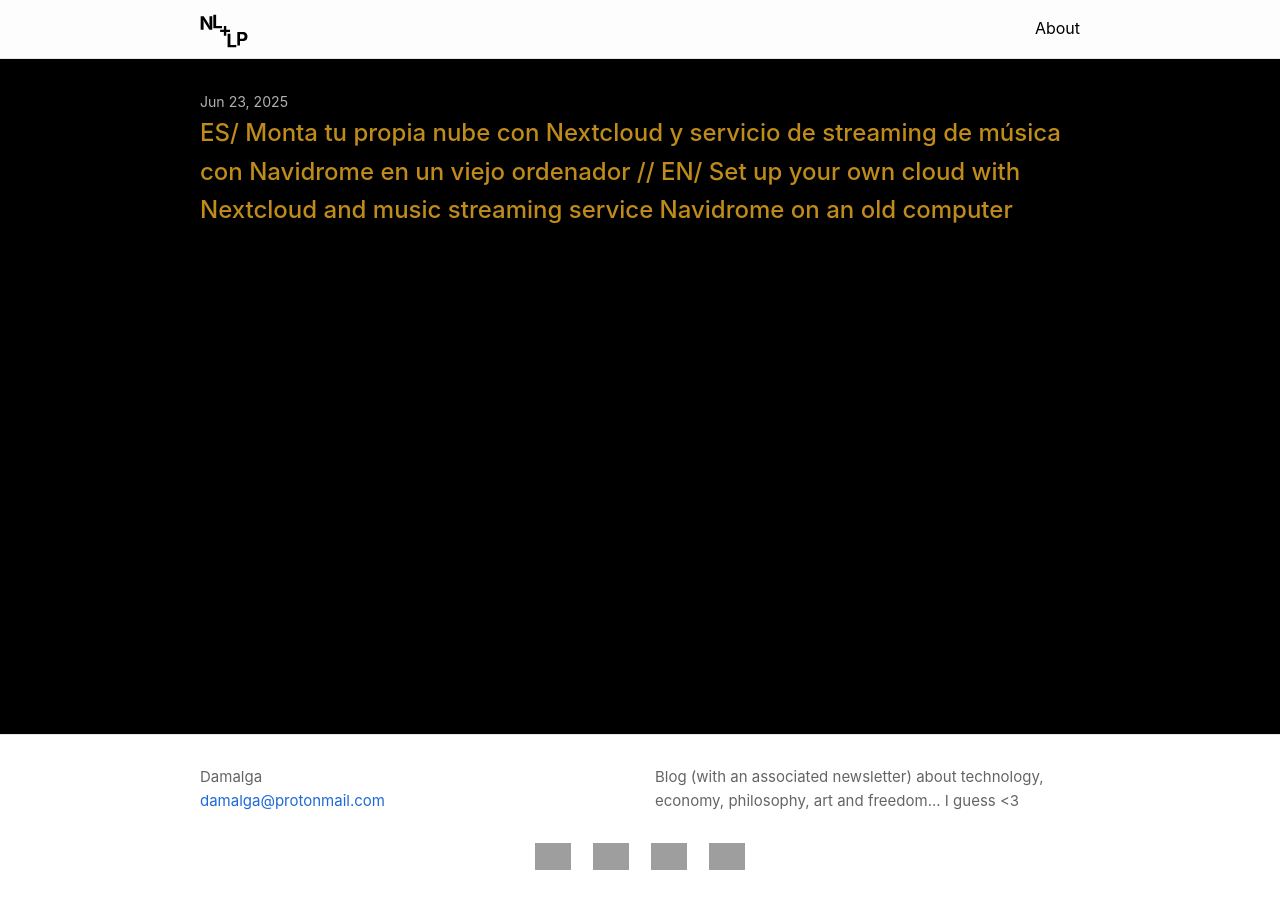
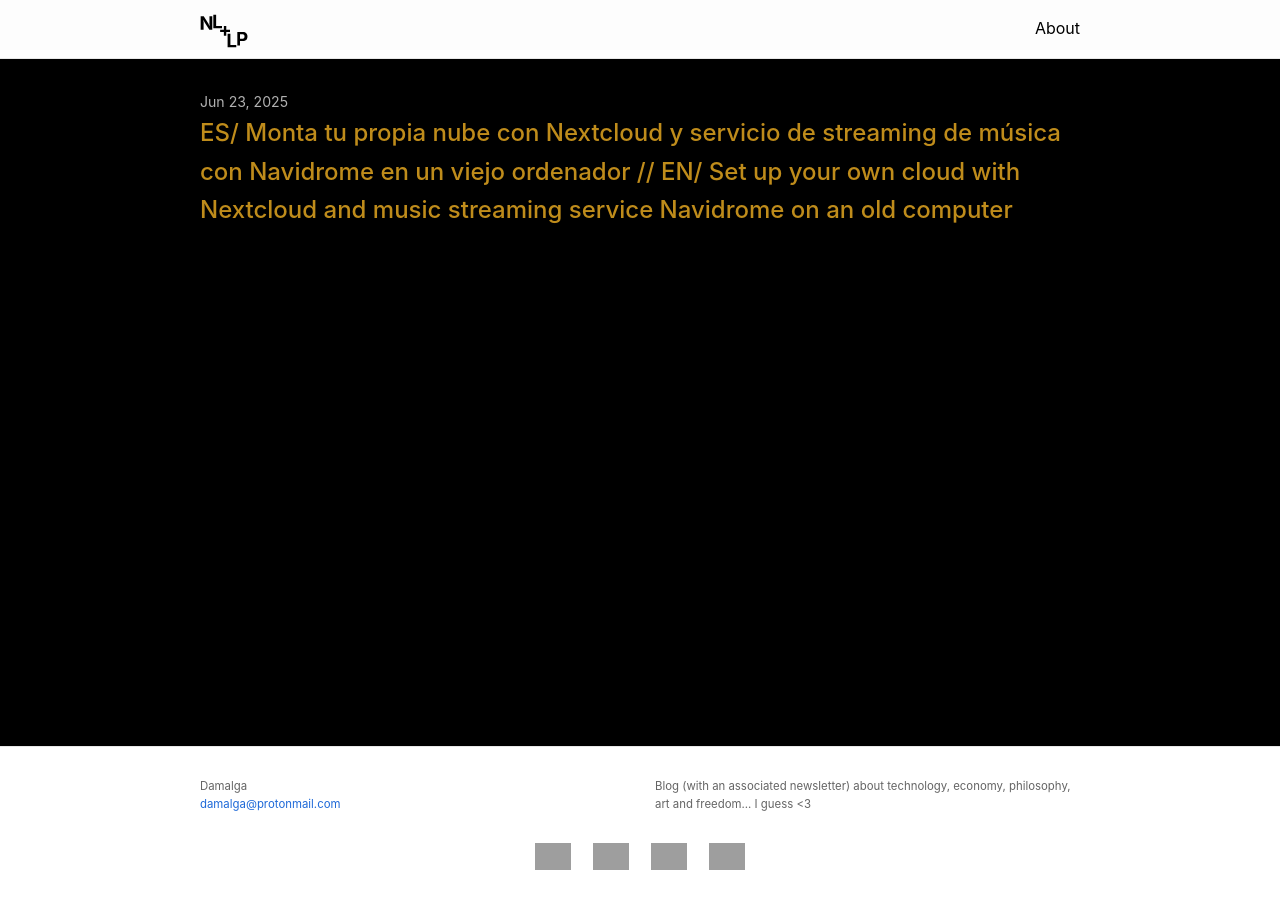
Before and after one commit to damalga/damalga-nl-lp, a Jekyll site: the page built from index.md, in a window 1280 px wide. Built offline with Jekyll 4.4.1, drawn with Linux system fonts in a browser that asks for light colours; some web fonts are replaced; grey boxes are pictures that could not be loaded.

Commit message:
change fonts size

```diff
--- a/_sass/minima/custom-styles.scss
+++ b/_sass/minima/custom-styles.scss
@@ -122,6 +122,9 @@ header.site-header {
             .nav-items {
                 .nav-item {
                     color: black;
+                    a{
+                        font-size: .88em;
+                    }
                 }
             }
         }
@@ -132,6 +135,16 @@ header.site-header {
 footer.site-footer {
     background: white;
     color: black;
+    .footer-col{
+        ul.contact-list{
+            li{
+                font-size: .76em;
+            }
+        }
+        p{
+            font-size: .76em;
+        }
+    }
 }
 
 @media (max-width: 768px) {
```
